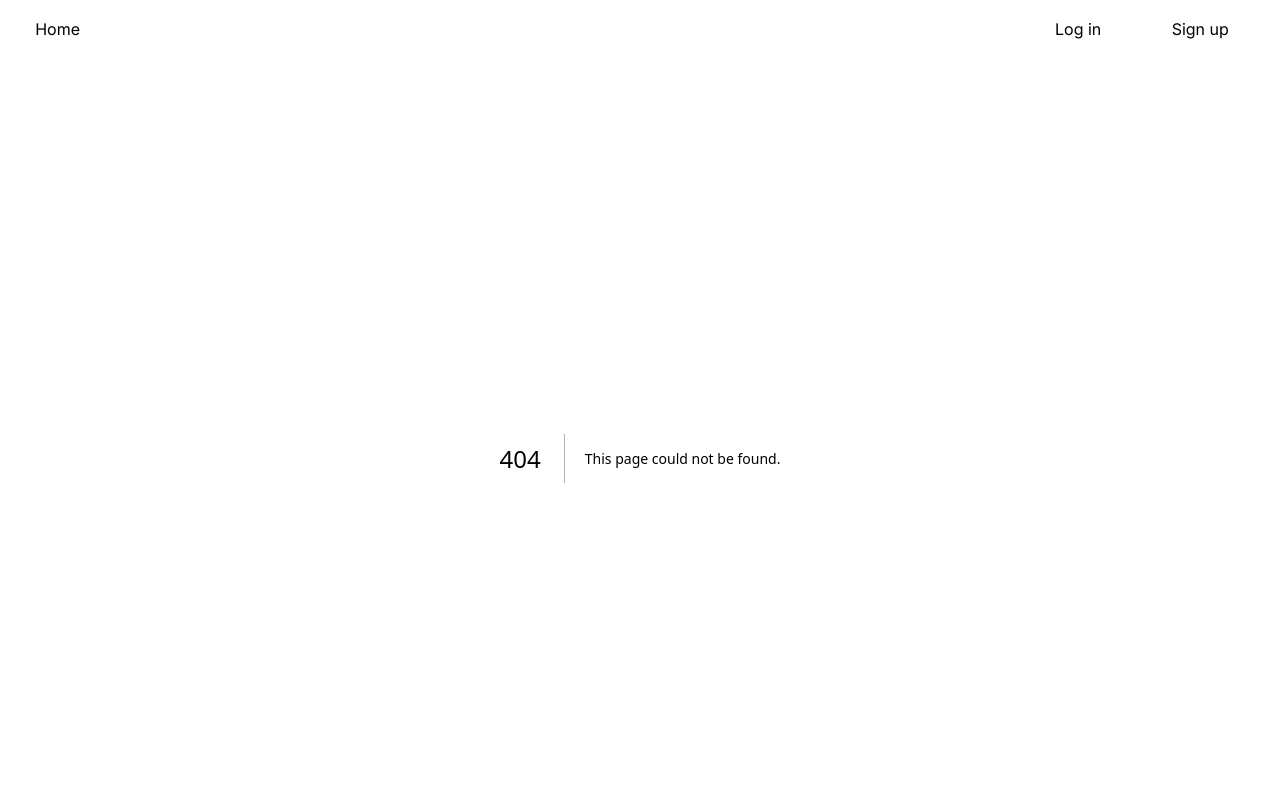
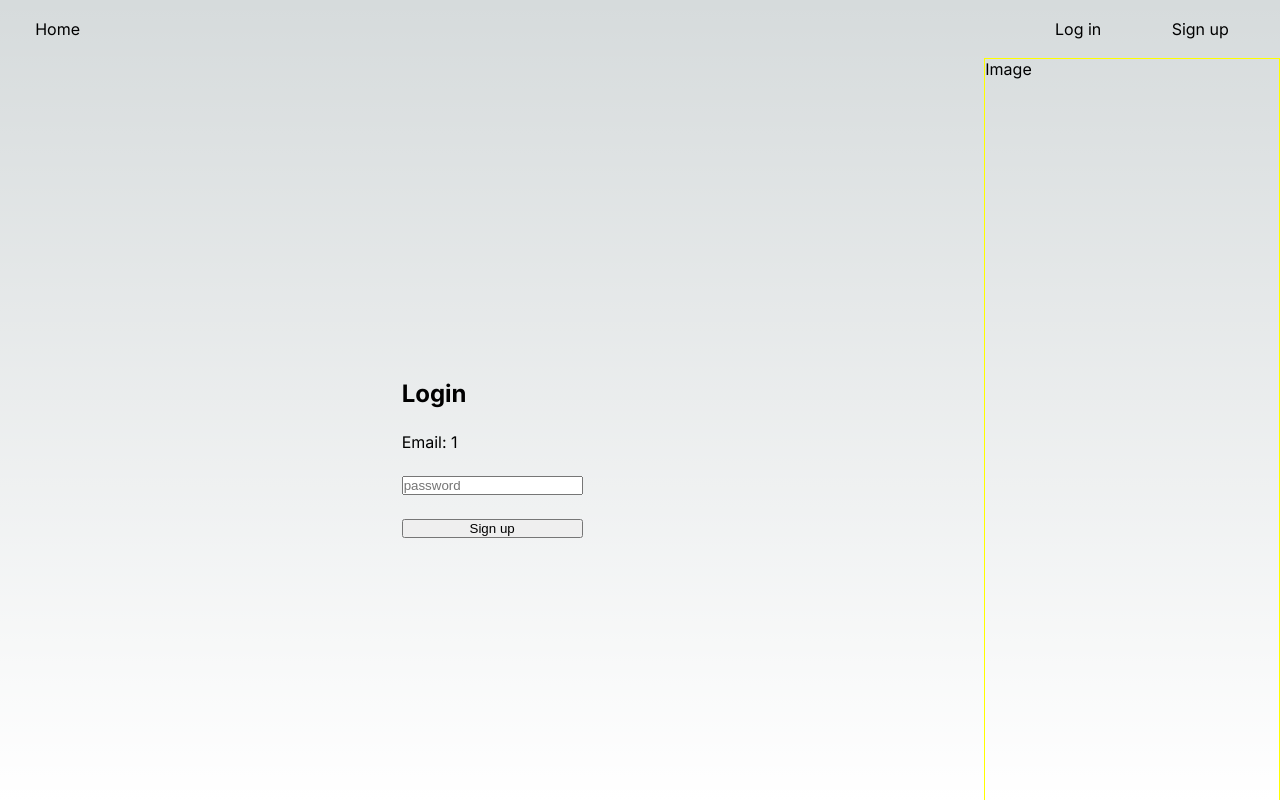
Before and after one commit to softwarebyze/authapp, a Next.js app in the folder client/: page /login/1 in a window 1280 px wide. Before the commit this address had no page. Built offline with nearby package versions, Linux system fonts and the light colour scheme.

Commit message:
login is able to check if password is correct

```diff
--- /dev/null
+++ b/client/app/(auth)/login/[email]/page.tsx
@@ -0,0 +1,60 @@
+"use client";
+import { FormEvent, useState } from "react";
+import styles from "../../page.module.css";
+
+export default function Login({ params }: { params: { email: string } }) {
+  const [password, setPassword] = useState("");
+  const [message, setMessage] = useState("");
+
+  const handleSubmit = async (event: FormEvent<HTMLFormElement>) => {
+    // Stop the form from submitting and refreshing the page.
+    event.preventDefault();
+
+    const data = {
+      email: decodeURIComponent(params.email),
+      password,
+    };
+
+    // Send the data to the server in JSON format.
+    const JSONdata = JSON.stringify(data);
+
+    // API endpoint where we send form data.
+    const endpoint = "http://127.0.0.1:5000/login";
+
+    const options = {
+      method: "POST",
+      headers: {
+        "Content-Type": "application/json",
+        "Access-Control-Allow-Origin": "*",
+      },
+      body: JSONdata,
+    };
+
+    const response = await fetch(endpoint, options);
+    const result = await response.json();
+
+    if (result.status == "success") {
+      setMessage(result.message);
+    } else if (result.message === "Incorrect password.") {
+      setMessage(result.message);
+    } else {
+      setMessage("Something went wrong.");
+    }
+  };
+
+  return (
+    <form className={styles.form} onSubmit={handleSubmit}>
+      <h1>Login</h1>
+      <p>Email: {decodeURIComponent(params.email)}</p>
+      <input
+        type="password"
+        autoComplete="new-password"
+        value={password}
+        onChange={(e) => setPassword(e.target.value)}
+        placeholder="password"
+      />
+      <button>Sign up</button>
+      {message && <p>{message}</p>}
+    </form>
+  );
+}
```
Also changed, not shown: 1 other file (tests, documents, lock files or other folders).
